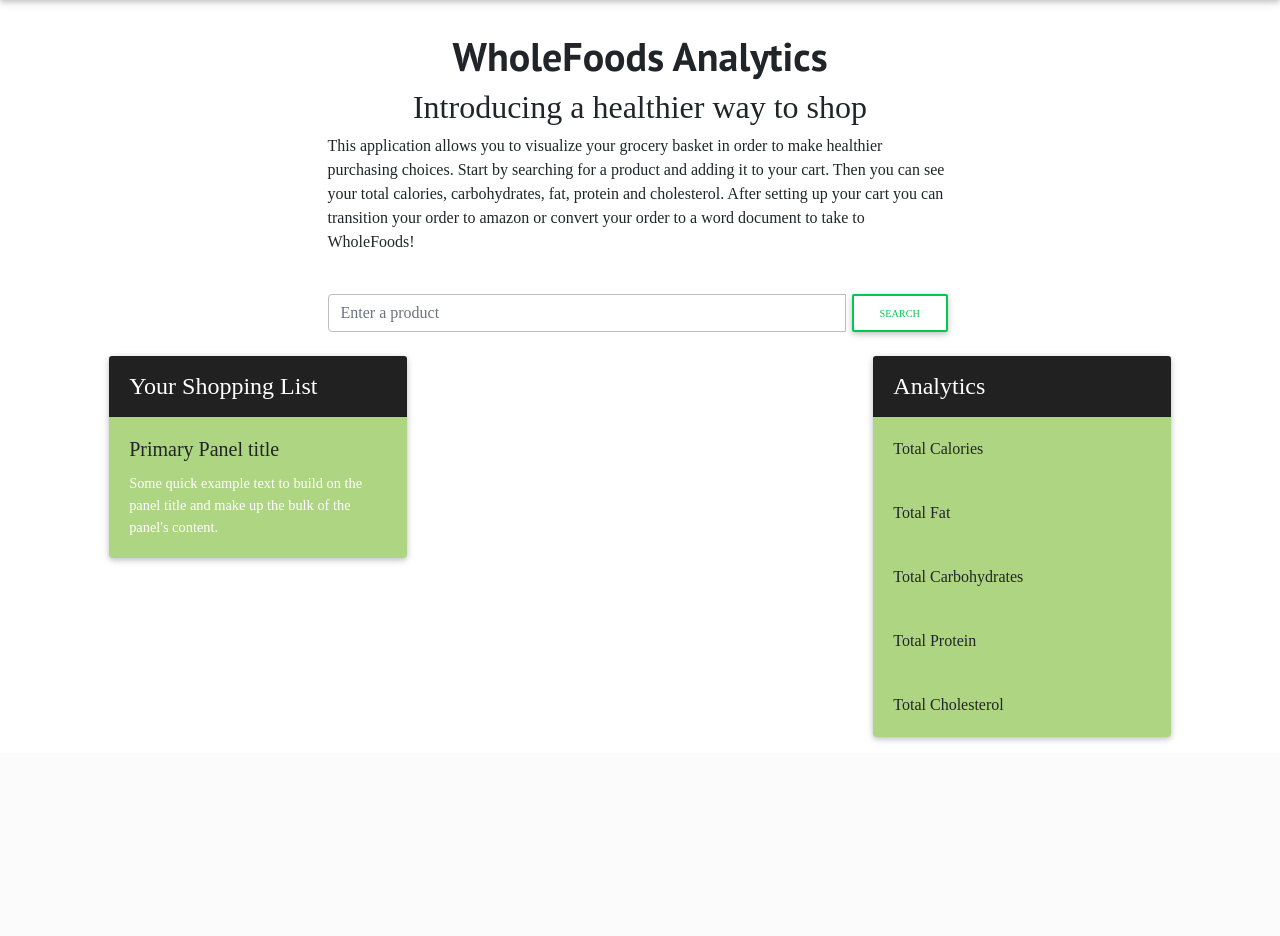
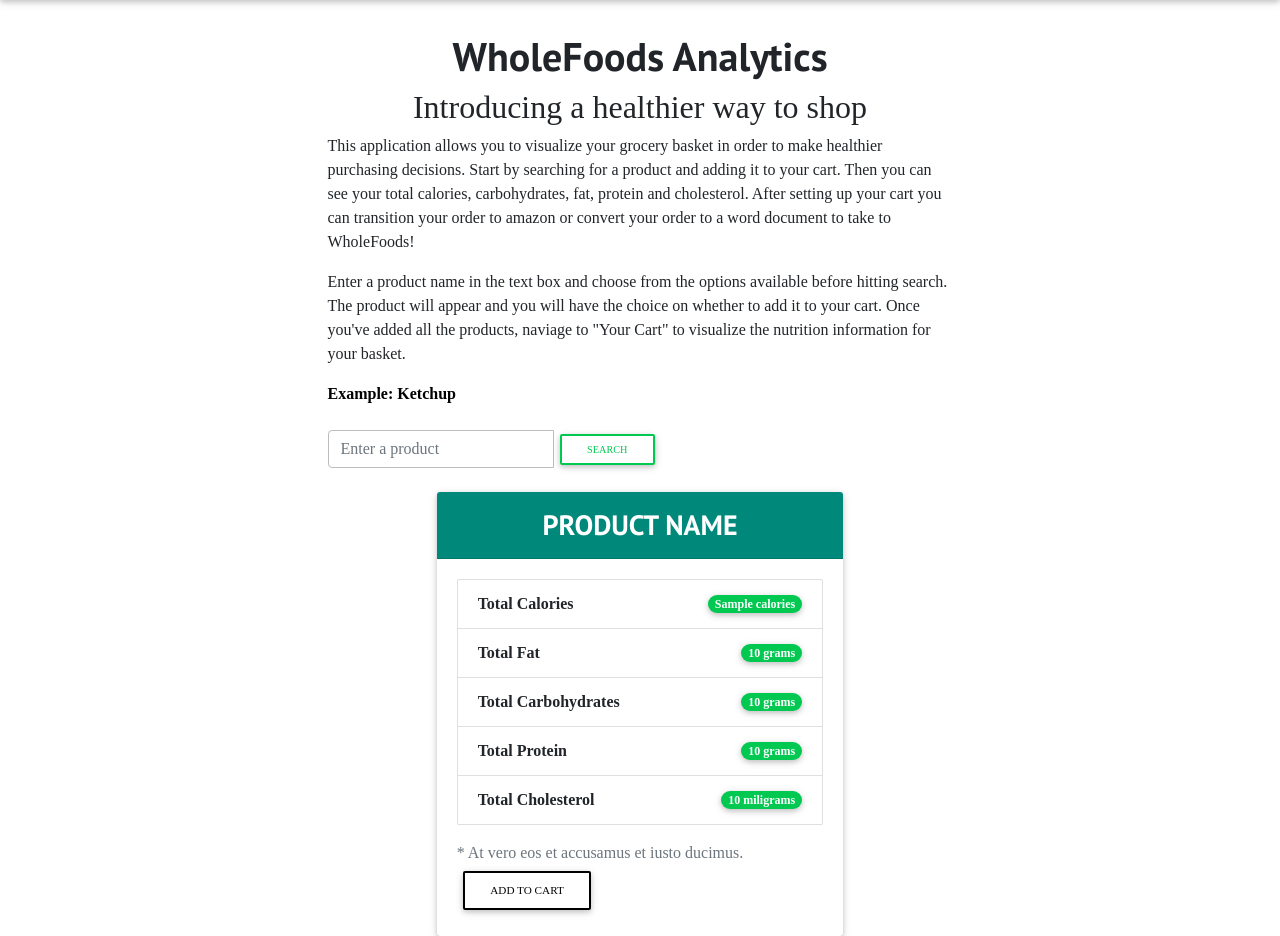
Before and after one commit to Danial-Hussain/Grocery-Analytics, a Flask app: template templates/index.html in a window 1280 px wide. Shown: the part 64-1000 px from the top of the page. Before the commit the page ends 805 px from the top, so only its background shows below. Run offline with Flask 2, Linux system fonts and the light colour scheme; tables that the repository leaves empty hold one stand-in row (values such as "Sample post"); the template is opened without the code that fills it: values that come from a table or form of the project are taken from there, most other values are stand-ins (such as "Sample title", 1, 10 or a date in 2020); data that the repository does not hold is empty; some libraries are stand-ins or nearby versions; some web fonts are replaced.

Commit message:
added product card

```diff
--- a/templates/index.html
+++ b/templates/index.html
@@ -28,7 +28,7 @@
 
 
 <header>
-
+    <!-- Navigation Bar -->
     <nav class="navbar navbar-expand-lg navbar-light">
         <h1 class="navbar-brand" href="#">WholeFoods Analytics</h1>
         <button class="navbar-toggler" type="button" data-toggle="collapse" data-target="#navbarText" aria-controls="navbarText" aria-expanded="false" aria-label="Toggle navigation">
@@ -61,7 +61,9 @@
     <div class = "col-md-6 offset-md-3">
       <h1>WholeFoods Analytics</h1>
       <h2>Introducing a healthier way to shop</h2>
-      <p>This application allows you to visualize your grocery basket in order to make healthier purchasing choices. Start by searching for a product and adding it to your cart. Then you can see your total calories, carbohydrates, fat, protein and cholesterol. After setting up your cart you can transition your order to amazon or convert your order to a word document to take to WholeFoods!</p>
+      <p>This application allows you to visualize your grocery basket in order to make healthier purchasing decisions. Start by searching for a product and adding it to your cart. Then you can see your total calories, carbohydrates, fat, protein and cholesterol. After setting up your cart you can transition your order to amazon or convert your order to a word document to take to WholeFoods!</p>
+      <p>Enter a product name in the text box and choose from the options available before hitting search. The product will appear and you will have the choice on whether to add it to your cart. Once you've added all the products, naviage to "Your Cart" to visualize the nutrition information for your basket.</p>
+      <strong style="color: black; font-size: 1em; font-weight: bold;">Example: Ketchup</strong>
     </div>
   </div>
 
@@ -69,15 +71,18 @@
   <div class = "row">
     <div class= 'col-md-6 offset-md-3'>
       <div class="input-group md-form form-sm form-2 pl-0">
-<!--       <input class="form-control my-0 py-1 lime-border" type="text" placeholder="Search for a product" aria-label="Search"> -->
-      {{form.name(class="form-control")}}
-      <button class="btn btn-outline-success btn-rounded btn-sm my-0" type="submit">Search</button>
+        <form class="form-inline">
+          <div class="form-group">
+            {{form.name(class="form-control")}}
+          </div>
+          <button class="btn btn-outline-success btn-rounded btn-sm my-0" type="submit" data-target= 'search'>Search</button>
+        </form>
       <div class="input-group-append">
       </div>
       </div>
     </div>
   </div>
-  <div id = "result"></div>
+
 
 <script>
 $(document).ready(function(){
@@ -86,7 +91,6 @@ $(document).ready(function(){
   $.getJSON('/products', function(data, status, xhr){
    for (var i = 0; i < data.length; i++ ) {
     names.push(data[i].name);
-
    }
  });
  };
@@ -106,10 +110,15 @@ $(document).ready(function(){
   })
   .done(function(data){
    if (data.error){
-    $('#result').text(data.error).show();
+    $('#error').text("Invalid Choice, please select a product from the dropdown and then press search").show();
    }
    else {
-    $('#result').html(data.name).show()
+    $('#pname').html(data.name).show()
+    $('#tot_cal').html(data.calories).show()
+    $('#tot_fat').html(data.fat + " grams").show()
+    $('#tot_carb').html(data.carbohydrates + " grams").show()
+    $('#tot_prot').html(data.protein + " grams").show()
+    $('#tot_chol').html(data.cholesterol + " miligrams").show()
    }
   })
   e.preventDefault();
@@ -118,39 +127,47 @@ $(document).ready(function(){
 </script>
 
 
-
-<!-- Shopping List and Analytics -->
-  <div class="row">
-
-    <div class="col-md-3 offset-md-1">
-        <div class="card text-#9ccc65 #aed581 light-green lighten-2 bg-primary mb-3" style="max-width: 20rem;">
-          <div class="card-header elegant-color-dark #212121"><strong>Your Shopping List</strong></div>
-          <div class="card-body">
-            <h5 class="card-title">Primary Panel title</h5>
-            <p class="card-text text-white">Some quick example text to build on the panel title and make up the bulk of the panel's content.</p>
-          </div>
-        </div>
+ <!-- Product Card -->
+  <div id = "result"></div>
+    <div class="row">
+      <div class="col md-4 offset-md-4" id="error">
+      </div>
     </div>
 
-      <!-- Product -->
-    <div class="col-md-4">
-
+    <div class = "row justify-content-center">
+      <div class="col md-4 offset-md-4">
+        <div class="card">
+        <h3 class="card-header #00897b teal darken-1 lighten-1 white-text text-uppercase font-weight-bold text-center py-3" style="font-family: 'PT Sans', sans-serif;" id="pname">Product Name</h3>
+        <div class="card-body">
+          <ul class="list-group">
+            <li class="list-group-item d-flex justify-content-between align-items-center" style="font-weight: bold;">
+              Total Calories
+              <span class="badge badge-success badge-pill" id="tot_cal">{{selected_product.calories}}</span>
+            </li>
+            <li class="list-group-item d-flex justify-content-between align-items-center" style="font-weight: bold;">
+              Total Fat
+              <span class="badge badge-success badge-pill" id="tot_fat">{{selected_product.fat}} grams</span>
+            </li>
+            <li class="list-group-item d-flex justify-content-between align-items-center" style="font-weight: bold;">
+              Total Carbohydrates
+              <span class="badge badge-success badge-pill" id="tot_carb">{{selected_product.carbohydrates}} grams</span>
+            </li>
+            <li class="list-group-item d-flex justify-content-between align-items-center" style="font-weight: bold;">
+              Total Protein
+              <span class="badge badge-success badge-pill" id="tot_prot">{{selected_product.protein}} grams</span>
+            </li>
+            <li class="list-group-item d-flex justify-content-between align-items-center" style="font-weight: bold;">
+              Total Cholesterol
+              <span class="badge badge-success badge-pill" id="tot_chol">{{selected_product.cholesterol}} miligrams</span>
+            </li>
+          </ul>
+          <p class="text-small text-muted mb-0 pt-3">* At vero eos et accusamus et iusto ducimus.</p>
+          <a href="#" class="btn btn-outline-black btn-md waves-effect">Add to Cart</a>
+        </div>
+      </div>
+      </div>
+      <div class="col-md-4"></div>
     </div>
-
-
-    <div class="col-md-3 col-md-pull-1">
-        <div class="card text-#9ccc65 #aed581 light-green lighten-2 bg-primary mb-3" style="max-width: 20rem;">
-          <div class="card-header elegant-color-dark #212121"><strong>Analytics</strong></div>
-          <div class="card-body">Total Calories</div>
-          <div class="card-body">Total Fat</div>
-          <div class="card-body">Total Carbohydrates</div>
-          <div class="card-body">Total Protein</div>
-          <div class="card-body">Total Cholesterol</div>
-        </div>
-    </div>
-
-
-  </div>
 
 </header>
 
```
Also changed, not shown: templates/cart.html (+8 -11 lines).
